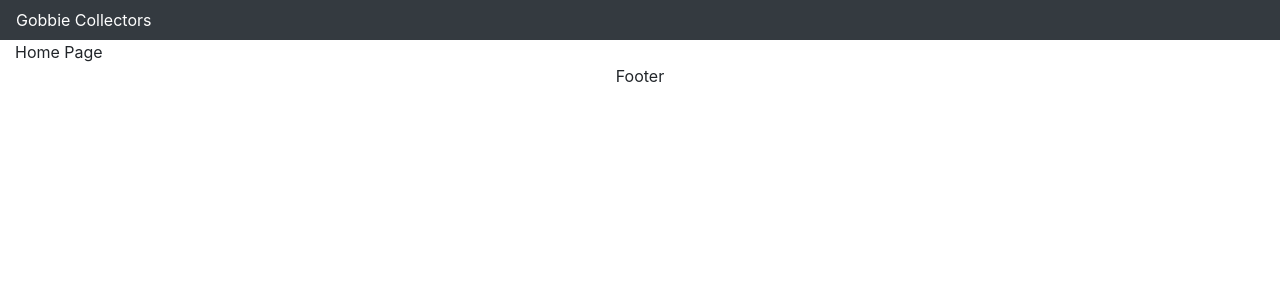
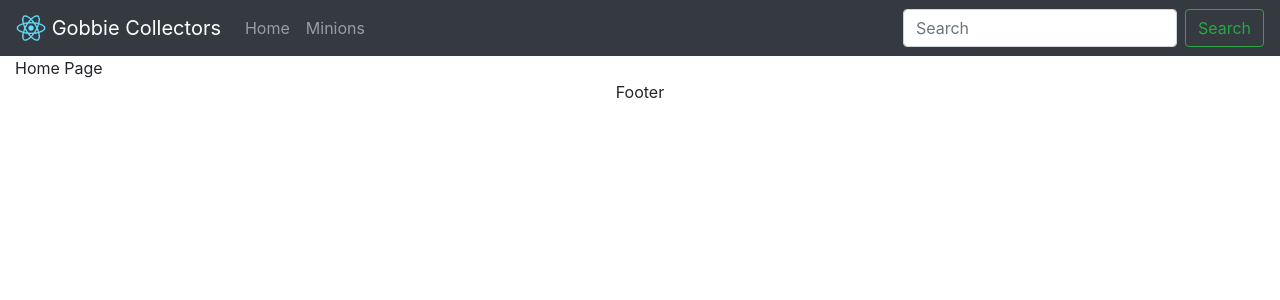
Before and after one commit to Alex-Guizar/gobbie-collectors, a React (Create React App) app: page / in a window 1280 px wide. Shown: the top 300 px of the page. Built offline with nearby package versions, Linux system fonts and the light colour scheme.

Commit message:
Set up basic header

```diff
--- a/src/components/Header.js
+++ b/src/components/Header.js
@@ -1,11 +1,37 @@
 import React from 'react';
+// Bootstrap Components
+import Navbar from 'react-bootstrap/Navbar';
+import Nav from 'react-bootstrap/Nav';
+import Form from 'react-bootstrap/Form';
+import FormControl from 'react-bootstrap/FormControl';
+import Button from 'react-bootstrap/Button';
 
 const Header = () => {
   return (
     <header>
-      <nav className="navbar navbar-dark bg-dark text-white">
-        Gobbie Collectors
-      </nav>
+      <Navbar bg="dark" variant="dark" expand="md">
+        <Navbar.Brand href="#home">
+          <img
+            alt=""
+            src="/logo192.png"
+            width="30"
+            height="30"
+            className="d-inline-block align-top"
+          />{' '}
+          Gobbie Collectors
+        </Navbar.Brand>
+        <Navbar.Toggle aria-controls="framework_drop" />
+        <Navbar.Collapse id="framework_drop">
+          <Nav className="mr-auto">
+            <Nav.Link href="#home">Home</Nav.Link>
+            <Nav.Link href="#minons">Minions</Nav.Link>
+          </Nav>
+          <Form inline>
+            <FormControl type="text" placeholder="Search" className="mr-sm-2" />
+            <Button variant="outline-success">Search</Button>
+          </Form>
+        </Navbar.Collapse>
+      </Navbar>
     </header>
   );
 };
```
